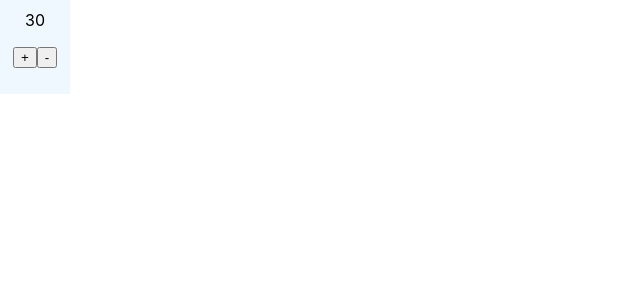
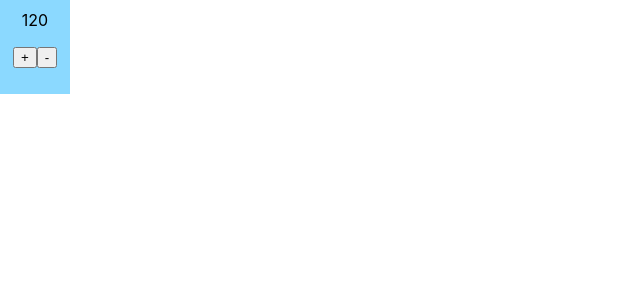
Before and after one commit to Tampoka/components_styleguidist, a React (Create React App) app: page / in a window 1280 px wide. Shown: the top 300 px of the page, without its empty margins (0-640 px from the left). Built offline with nearby package versions, Linux system fonts and the light colour scheme.

Commit message:
Add propTypes, defaultProps.

```diff
--- a/src/App.js
+++ b/src/App.js
@@ -1,10 +1,11 @@
 import './App.css';
 import {Counter1} from './components/Counter/Counter1';
+import {Counter} from './components/Counter/Counter';
 
 export default function App() {
   return (
     <div className="App">
-    <Counter1 initialValue={30}/>
+    <Counter1/>
     </div>
   );
 }
--- a/src/components/Counter/Counter.js
+++ b/src/components/Counter/Counter.js
@@ -10,6 +10,13 @@ const counterStyle = {
 
 
 export class Counter extends React.Component {
+    static propTypes = {
+        initialValue: PropTypes.number
+    }
+    static defaultProps = {
+        initialValue: 5
+    };
+
     constructor(props) {
         super(props);
 
@@ -36,6 +43,7 @@ export class Counter extends React.Component {
             };
         });
     };
+
     render() {
         return (
             <div style={counterStyle} key="counter">
@@ -48,11 +56,3 @@ export class Counter extends React.Component {
         );
     }
 }
-
-Counter.propTypes = {
-    initialValue: PropTypes.number
-};
-
-Counter.defaultProps = {
-    initialValue: 120
-};
--- a/src/components/Counter/Counter1.js
+++ b/src/components/Counter/Counter1.js
@@ -1,22 +1,24 @@
 import React, {useState} from 'react';
+import PropTypes from 'prop-types';
+import {Counter} from './Counter';
 
 const counterStyle = {
     width: '50px',
     textAlign: 'center',
-    backgroundColor: 'aliceblue',
+    backgroundColor: '#8bd9ff',
     padding: '10px'
 };
 
-export const Counter1 = ({initialValue}) => {
-    const [value,setValue]=useState(initialValue)
+export const Counter1 = ({initialValue = 120}) => {
+    const [value, setValue] = useState(initialValue)
 
-    const decrement=()=>{
-        const nextState=value-1
+    const decrement = () => {
+        const nextState = value - 1
         setValue(nextState)
     }
 
-    const increment=()=>{
-        const nextState=value+1
+    const increment = () => {
+        const nextState = value + 1
         setValue(nextState)
     }
 
@@ -28,5 +30,9 @@ export const Counter1 = ({initialValue}) => {
                 <button onClick={decrement}>-</button>
             </p>
         </div>
-    );
-};
+    )
+}
+
+Counter.propTypes = {
+    initialValue: PropTypes.number
+}
```
